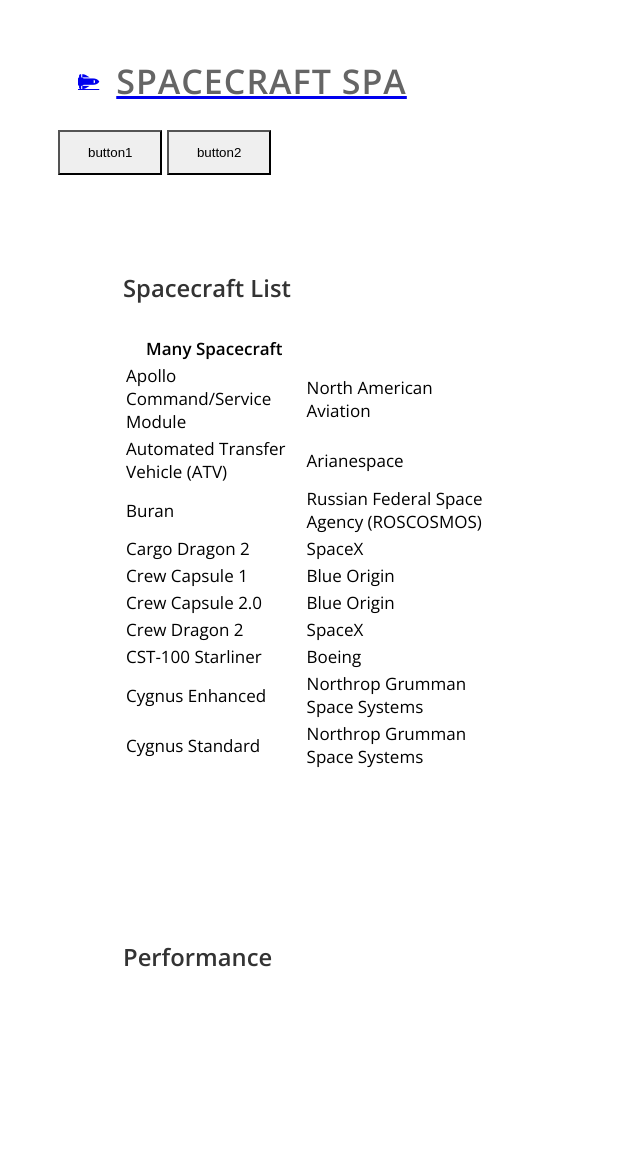
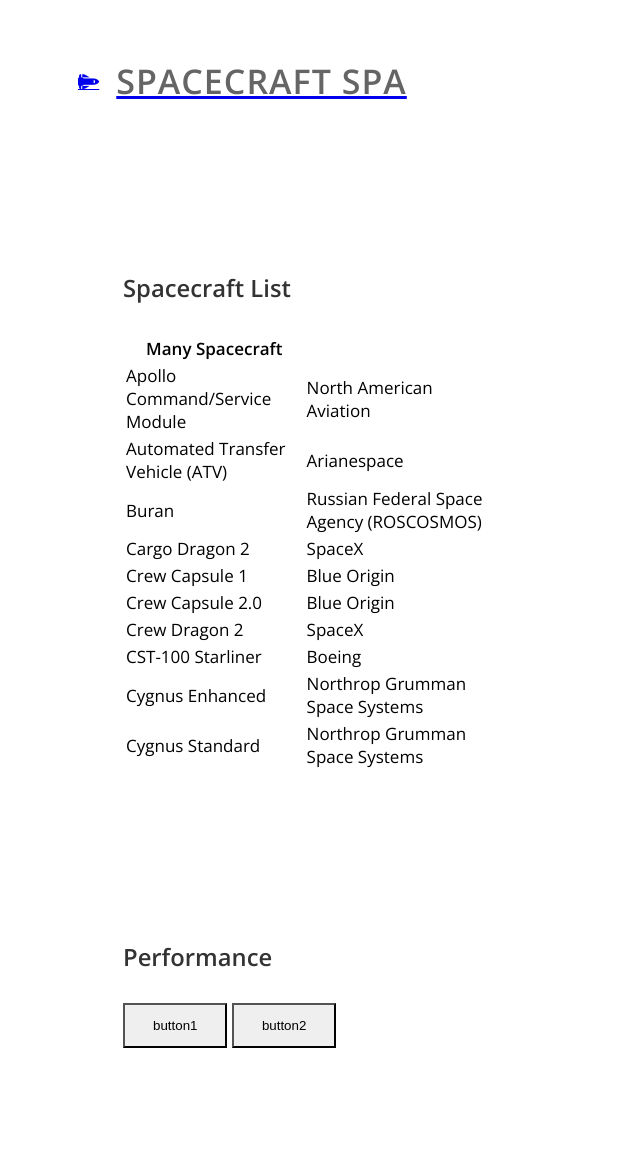
Before and after one commit to AnneElizabeth/p1_proj_spacecraftSPA, a website with bundled scripts: page index.html in a window 1280 px wide. Shown: the part 20-1176 px from the top of the page, without its empty margins (0-640 px from the left). Built offline with nearby package versions, Linux system fonts and the light colour scheme; data requests are answered from the project's data file; files whose address does not match are found by name.

```diff
--- a/index.html
+++ b/index.html
@@ -104,7 +104,20 @@
                 <div class="tm-col tm-col-big">
                     <div class="bg-white tm-block h-100">
                         <h2 class="tm-block-title">Performance</h2>
-                        <canvas id="barChart"></canvas>
+                        <div id="buttonDiv">
+                            <button class="btn" data-name="button1">button1</button>
+                            <button class="btn" data-name="button2">button2</button>
+                        </div>
+
+                        <form id="feedbackForm">
+
+
+                        </form>
+
+                        <!-- shows feedback submitted in form  -->
+                       <div id="feedbackContainer">
+
+                       </div>
                     </div>
                 </div>
                 <div class="tm-col tm-col-small">
@@ -190,20 +203,7 @@
         </div>
     </div>
 
-    <div id="buttonDiv">
-        <button class="btn" data-name="button1">button1</button>
-        <button class="btn" data-name="button2">button2</button>
-    </div>
 
-    <form id="feedbackForm">
-
-
-    </form>
-
-    <!-- shows feedback submitted in form  -->
-   <div id="feedbackContainer">
-
-   </div>
 
 <script src="js/index.js"></script>
 <script src="https://kit.fontawesome.com/c7416dcdf8.js" crossorigin="anonymous"></script>
```
Also changed, not shown: 1 other file.
